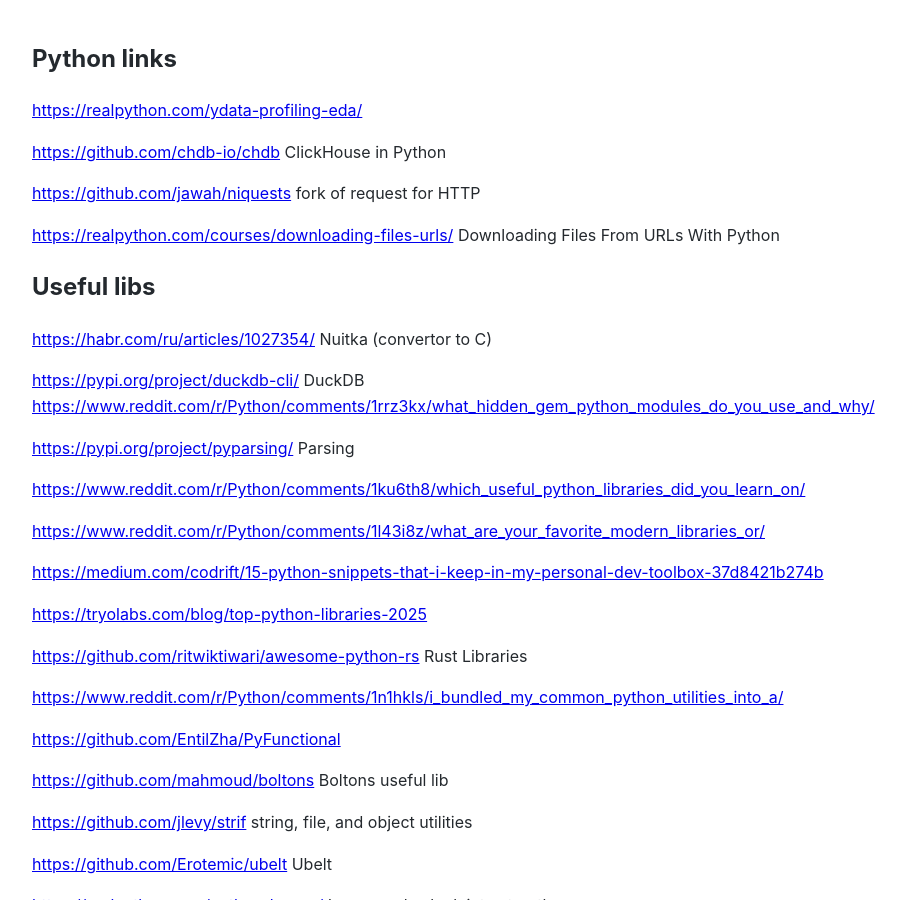
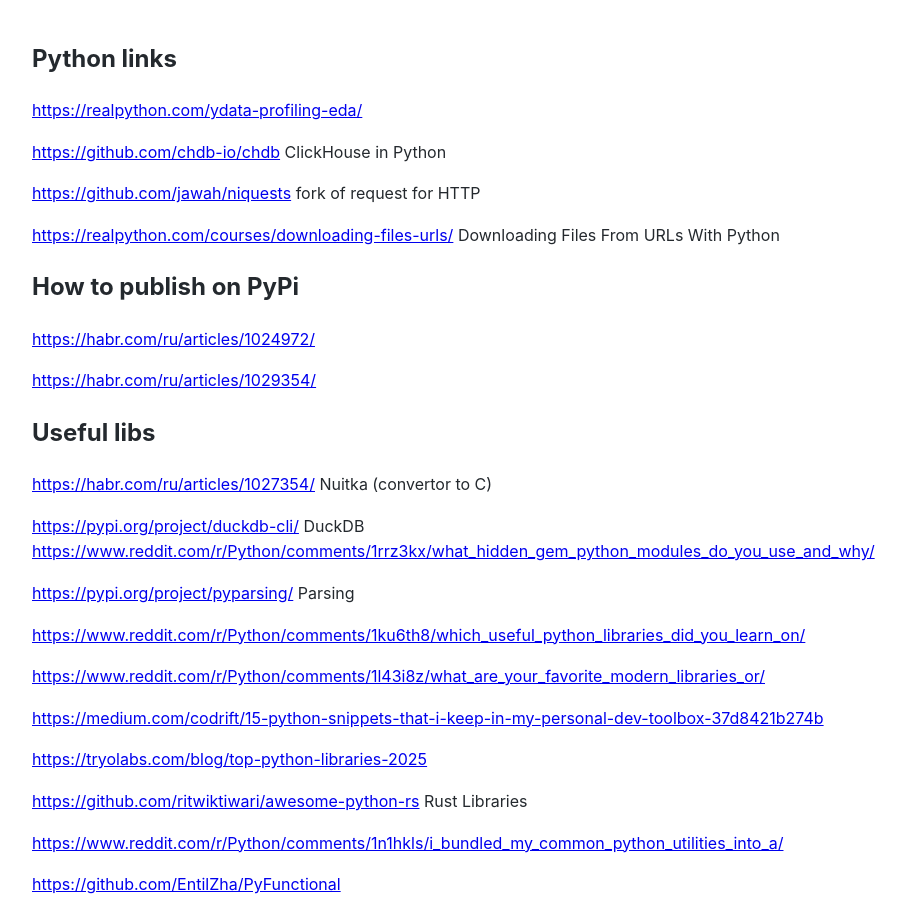
Before and after one commit to Michael-Lubinsky/michael-lubinsky.github.com, a Jekyll site: the page built from python/python_links.md, in a window 1280 px wide and 900 px high. Shown: the whole window, without its empty margins (158-1064 px from the left). Built offline with Jekyll 4.4.1, drawn with Linux system fonts in a browser that asks for light colours; our own code applies the rules of GitHub Pages for plain Markdown files.

Commit message:
Update python_links.md

```diff
--- a/python/python_links.md
+++ b/python/python_links.md
@@ -7,6 +7,13 @@
 <https://github.com/jawah/niquests> fork of request for HTTP
 
 <https://realpython.com/courses/downloading-files-urls/> Downloading Files From URLs With Python
+
+## How to publish on PyPi
+
+<https://habr.com/ru/articles/1024972/>
+
+<https://habr.com/ru/articles/1029354/>
+
 
 ## Useful libs
 
```
